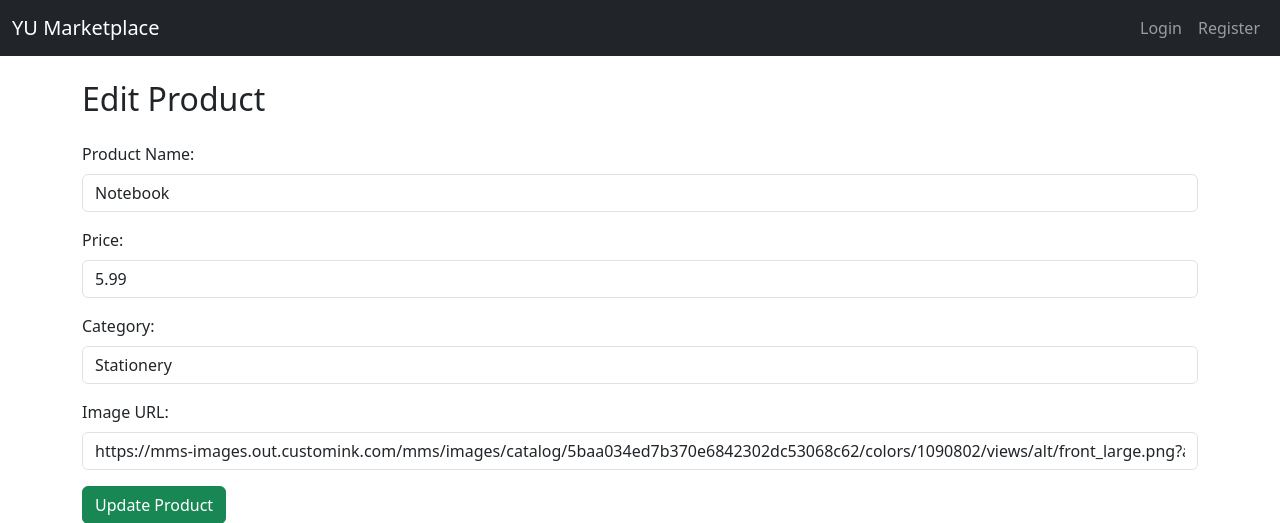
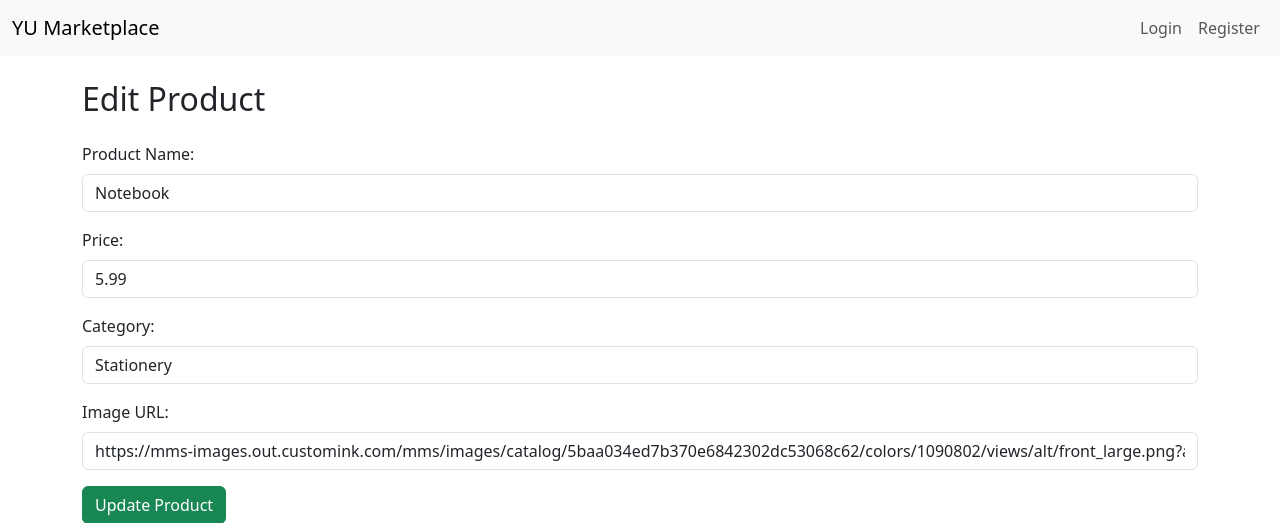
Before and after one commit to simplemangwiro-collab/yu_marketplace_backend, a Flask app: page /edit/1 in a window 1280 px wide. Shown: the top 523 px of the page. Run offline with Flask 3, Linux system fonts and the light colour scheme; data comes from the database, SQL or seed files in the repository.

Commit message:
Fix navbar visibility for login and register pages

```diff
--- a/templates/base.html
+++ b/templates/base.html
@@ -7,36 +7,36 @@
 </head>
 <body>
 
-  <nav class="navbar navbar-expand-lg navbar-dark bg-dark">
+  <nav class="navbar navbar-expand-lg navbar-light bg-light">
   <div class="container-fluid">
     <a class="navbar-brand" href="/">YU Marketplace</a>
-      <button class="navbar-toggler" type="button" data-bs-toggle="collapse" data-bs-target="#navbarNav">
-        <span class="navbar-toggler-icon"></span>
-      </button>
-
-      <div class="collapse navbar-collapse" id="navbarNav">
+    <div class="collapse navbar-collapse">
+      <ul class="navbar-nav me-auto mb-2 mb-lg-0">
         {% if session.username %}
-        <ul class="navbar-nav me-auto">
           <li class="nav-item">
             <a class="nav-link" href="/items">View Products</a>
           </li>
           <li class="nav-item">
             <a class="nav-link" href="/add">Upload Product</a>
           </li>
+        {% endif %}
       </ul>
-        <form class="d-flex" action="/logout" method="POST">
-          <button class="btn btn-outline-light" type="submit">Log out</button>
+      <ul class="navbar-nav ms-auto">
+        {% if session.username %}
+          <li class="nav-item">
+            <form method="POST" action="/logout">
+              <button type="submit" class="btn btn-outline-secondary">Log out</button>
             </form>
+          </li>
         {% else %}
-        <ul class="navbar-nav ms-auto">
           <li class="nav-item">
             <a class="nav-link" href="/login">Login</a>
           </li>
           <li class="nav-item">
             <a class="nav-link" href="/register">Register</a>
           </li>
+        {% endif %}
       </ul>
-        {% endif %}
     </div>
   </div>
 </nav>
```
Lines whose indentation alone changed are shown as unchanged.
